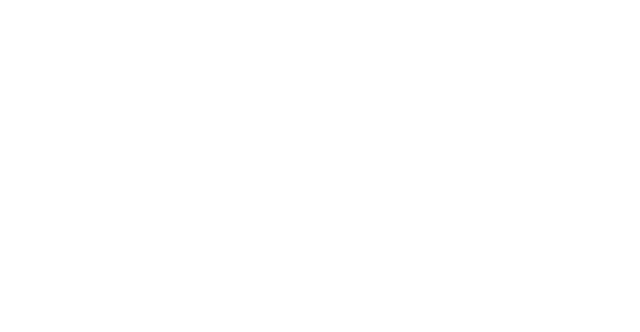
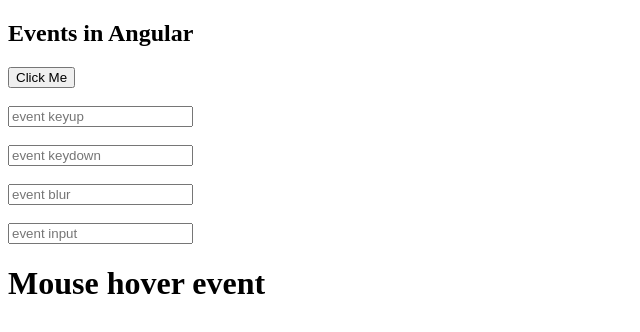
Before and after one commit to NeelCitrusbug/Angular-Learning, an Angular app: page / in a window 1280 px wide. Shown: the top 332 px of the page, without its empty margins (0-640 px from the left). Built offline with nearby package versions, Linux system fonts and the light colour scheme.

Commit message:
basic events

```diff
--- a/src/app/app.component.html
+++ b/src/app/app.component.html
@@ -1,3 +1,18 @@
+<h2>Events in Angular</h2>
 
+<button (click)="getName('Neel shah')">Click Me</button>
 
+<br /><br />
+<input type="text" #box (keyup)="getData(box.value)" placeholder="event keyup" />
+
+<br /><br />
+<input type="text" #box2 (keydown)="getData(box2.value)" placeholder="event keydown" />
+
+<br /><br />
+<input type="text" #box3 (blur)="getData(box3.value)" placeholder="event blur" />
+
+<br /><br />
+<input type="text" #box4 (input)="getData(box4.value)" placeholder="event input" />
+
+<h1 (mouseover)="getData('mouse hover')">Mouse hover event</h1>
 <router-outlet></router-outlet>
--- a/src/app/app.component.ts
+++ b/src/app/app.component.ts
@@ -7,4 +7,12 @@
 })
 export class AppComponent {
   title = 'practice';
+
+  getName(name:string){
+    alert('name: ' + name)
+  }
+
+  getData(val:string){
+    console.log(val)
+  }
 }
```
